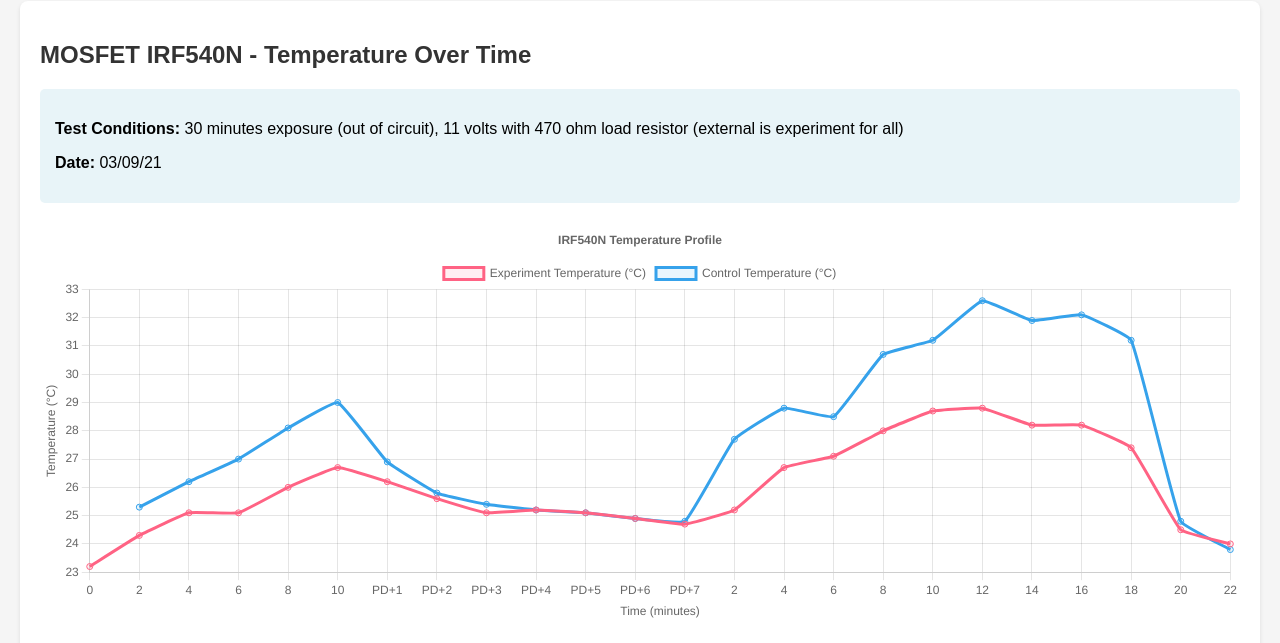
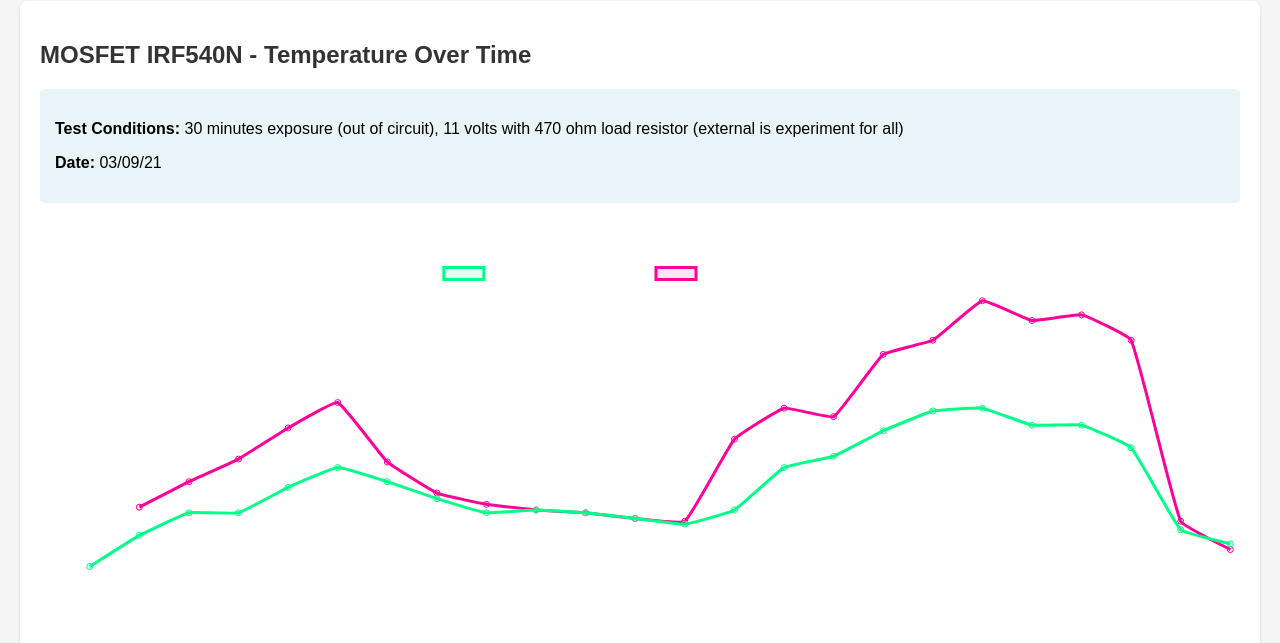
Before and after one commit to joshascalon/RFO, a plain HTML site: page component-test-chartsvvv.html in a window 1280 px wide. Shown: the part 79-722 px from the top of the page. Drawn offline with nearby package versions, Linux system fonts and the light colour scheme.

Commit message:
Add RFO presentation and experimental data visualization pages

```diff
--- a/component-test-chartsvvv.html
+++ b/component-test-chartsvvv.html
@@ -245,16 +245,29 @@
             </div>
         </div>
 
-        <!-- 13. ARM Processor Work Performance - 4/17/25 -->
+        <!-- 13. ARM Processor Computational Work - 4/17/25 -->
         <div class="chart-container">
-            <h2>ARM Processor - Computational Work & Throttling Analysis</h2>
+            <h2>ARM Processor - Total Computational Work Performed</h2>
             <div class="summary">
                 <p><strong>Test Period:</strong> 10 minutes sustained load</p>
                 <p><strong>Date:</strong> 4/17/25</p>
-                <p><strong>Results:</strong> Control throttled 71% of time vs RFO-treated 28% of time</p>
+                <p><strong>Results:</strong> RFO-treated processor completed 1.6% more computational work</p>
             </div>
             <div class="chart-wrapper">
-                <canvas id="armWorkChart"></canvas>
+                <canvas id="armComputeChart"></canvas>
+            </div>
+        </div>
+
+        <!-- 14. ARM Processor Throttling Analysis - 4/17/25 -->
+        <div class="chart-container">
+            <h2>ARM Processor - Thermal Throttling Analysis</h2>
+            <div class="summary">
+                <p><strong>Test Period:</strong> 10 minutes sustained load</p>
+                <p><strong>Date:</strong> 4/17/25</p>
+                <p><strong>Key Finding:</strong> 61% reduction in throttling with RFO treatment</p>
+            </div>
+            <div class="chart-wrapper">
+                <canvas id="armThrottleChart"></canvas>
             </div>
         </div>
     </div>
@@ -266,6 +279,20 @@
             Chart.defaults.font.size = 12;
             Chart.defaults.plugins.legend.position = 'top';
 
+            // Set up dark theme defaults for Chart.js
+            Chart.defaults.color = '#ffffff';
+            Chart.defaults.borderColor = 'rgba(255, 255, 255, 0.1)';
+            Chart.defaults.plugins.title.color = '#ffffff';
+            Chart.defaults.plugins.legend.labels.color = '#ffffff';
+            Chart.defaults.scale.grid.color = 'rgba(255, 255, 255, 0.05)';
+            Chart.defaults.scale.ticks.color = 'rgba(255, 255, 255, 0.8)';
+            Chart.defaults.scale.title.color = 'rgba(255, 255, 255, 0.9)';
+
+            // Remove loading screen after a delay
+            setTimeout(() => {
+                document.getElementById('loading').classList.add('hidden');
+            }, 800);
+
             // 1. IRF540N Temperature Chart
             const irf540nCtx = document.getElementById('irf540nChart').getContext('2d');
             new Chart(irf540nCtx, {
@@ -275,14 +302,14 @@
                     datasets: [{
                         label: 'Experiment Temperature (°C)',
                         data: [23.2, 24.3, 25.1, 25.1, 26, 26.7, 26.2, 25.6, 25.1, 25.2, 25.1, 24.9, 24.7, 25.2, 26.7, 27.1, 28, 28.7, 28.8, 28.2, 28.2, 27.4, 24.5, 24],
-                        borderColor: 'rgb(255, 99, 132)',
-                        backgroundColor: 'rgba(255, 99, 132, 0.1)',
+                        borderColor: '#00ff88',
+                        backgroundColor: 'rgba(0, 255, 136, 0.1)',
                         tension: 0.1
                     }, {
                         label: 'Control Temperature (°C)',
                         data: [null, 25.3, 26.2, 27, 28.1, 29, 26.9, 25.8, 25.4, 25.2, 25.1, 24.9, 24.8, 27.7, 28.8, 28.5, 30.7, 31.2, 32.6, 31.9, 32.1, 31.2, 24.8, 23.8],
-                        borderColor: 'rgb(54, 162, 235)',
-                        backgroundColor: 'rgba(54, 162, 235, 0.1)',
+                        borderColor: '#ff0099',
+                        backgroundColor: 'rgba(255, 0, 153, 0.1)',
                         tension: 0.1
                     }]
                 },
@@ -322,14 +349,14 @@
                     datasets: [{
                         label: 'Experiment Temperature (°C)',
                         data: [26.6, 28.3, 29.3, 29.3, 29.6, 29.6, 32.3, 33.3, 29.4, 26.6, 27.6, 27, 26.7, 26.1, 26.1],
-                        borderColor: 'rgb(255, 159, 64)',
-                        backgroundColor: 'rgba(255, 159, 64, 0.1)',
+                        borderColor: '#00d4ff',
+                        backgroundColor: 'rgba(0, 212, 255, 0.1)',
                         tension: 0.1
                     }, {
                         label: 'Control Temperature (°C)',
                         data: [29, 30.2, 29.3, 29.4, 30.2, 31.1, 32, 32.8, 30.8, 27.8, 26.7, 26.4, 26.1, 26.4, 26.4],
-                        borderColor: 'rgb(75, 192, 192)',
-                        backgroundColor: 'rgba(75, 192, 192, 0.1)',
+                        borderColor: '#8b5cf6',
+                        backgroundColor: 'rgba(139, 92, 246, 0.1)',
                         tension: 0.1
                     }]
                 },
@@ -369,14 +396,14 @@
                     datasets: [{
                         label: 'Experiment Temperature (°C)',
                         data: [26.6, 28.3, 29.3, 29.3, 29.3, 29.6, 29.3, 28.9, null, 27.7, 27.6, 27, 26.7, 26.6, 26.1],
-                        borderColor: 'rgb(153, 102, 255)',
-                        backgroundColor: 'rgba(153, 102, 255, 0.1)',
+                        borderColor: '#ff00ff',
+                        backgroundColor: 'rgba(255, 0, 255, 0.1)',
                         tension: 0.1
                     }, {
                         label: 'Control Temperature (°C)',
                         data: [29, 30.2, 29.3, 29.4, 30.2, 31.1, 32, 32.8, null, 30, 28.5, 27.3, 26.7, 26.4, 26.1],
-                        borderColor: 'rgb(255, 206, 86)',
-                        backgroundColor: 'rgba(255, 206, 86, 0.1)',
+                        borderColor: '#ffd700',
+                        backgroundColor: 'rgba(255, 215, 0, 0.1)',
                         tension: 0.1
                     }]
                 },
@@ -416,14 +443,14 @@
                     datasets: [{
                         label: 'Experiment Temperature (°C)',
                         data: [32.5, 30.9, 33, 33.3, 32.1, 36, 36.7, null],
-                        borderColor: 'rgb(255, 99, 132)',
-                        backgroundColor: 'rgba(255, 99, 132, 0.1)',
+                        borderColor: '#00ff88',
+                        backgroundColor: 'rgba(0, 255, 136, 0.1)',
                         tension: 0.1
                     }, {
                         label: 'Control Temperature (°C)',
                         data: [32.0, 33.3, 36.0, 35.4, 39, 39.6, 39.8, null],
-                        borderColor: 'rgb(54, 162, 235)',
-                        backgroundColor: 'rgba(54, 162, 235, 0.1)',
+                        borderColor: '#ff0099',
+                        backgroundColor: 'rgba(255, 0, 153, 0.1)',
                         tension: 0.1
                     }]
                 },
@@ -463,14 +490,14 @@
                     datasets: [{
                         label: 'Experiment (mV)',
                         data: [3.29, 6.1, 2.49, 5.8, 4.8, 4.12],
-                        backgroundColor: 'rgba(255, 99, 132, 0.5)',
-                        borderColor: 'rgb(255, 99, 132)',
+                        backgroundColor: 'rgba(0, 255, 136, 0.5)',
+                        borderColor: '#00ff88',
                         borderWidth: 1
                     }, {
                         label: 'Control (mV)',
                         data: [2.49, 0.94, 0.14, 1.9, 1.6, 0.94],
-                        backgroundColor: 'rgba(54, 162, 235, 0.5)',
-                        borderColor: 'rgb(54, 162, 235)',
+                        backgroundColor: 'rgba(255, 0, 153, 0.5)',
+                        borderColor: '#ff0099',
                         borderWidth: 1
                     }]
                 },
@@ -522,27 +549,27 @@
                     datasets: [{
                         label: 'Experiment Temperature (°C)',
                         data: [25, 26.2, 26.8, 26.9, 27.6, 27.7, 27.3, 26.1, 27.1, 27.5, 27.6, 27.1, 27.5, 27.7, 27.6, 26.3, 25.7, 24.5, 24.3, 23.9, 22.7, 22.1],
-                        borderColor: 'rgb(255, 99, 132)',
-                        backgroundColor: 'rgba(255, 99, 132, 0.1)',
+                        borderColor: '#00ff88',
+                        backgroundColor: 'rgba(0, 255, 136, 0.1)',
                         tension: 0.1
                     }, {
                         label: 'Control Temperature (°C)',
                         data: [28.2, 30.4, 31.6, 32.5, 32.9, 33.1, 33.1, 33.8, 33.9, 34.2, 34.2, 33.9, 34.1, 34.3, 34.3, 22, 29.9, 25.3, 23.2, 26.5, 25.6, 20.2],
-                        borderColor: 'rgb(54, 162, 235)',
-                        backgroundColor: 'rgba(54, 162, 235, 0.1)',
+                        borderColor: '#ff0099',
+                        backgroundColor: 'rgba(255, 0, 153, 0.1)',
                         tension: 0.1
                     }, {
                         label: 'VDS Control (V)',
                         data: [0.42, 0.43, 0.43, 0.43, 0.43, 0.43, 0.446, 0.446, 0.436, 0.436, 0.435, 0.436, 0.436, 0.436, 0.436, 0.2, null, null, null, null, null, null],
-                        borderColor: 'rgb(75, 192, 192)',
-                        backgroundColor: 'rgba(75, 192, 192, 0.1)',
+                        borderColor: '#8b5cf6',
+                        backgroundColor: 'rgba(139, 92, 246, 0.1)',
                         tension: 0.1,
                         yAxisID: 'y1'
                     }, {
                         label: 'VDS Experiment (V)',
                         data: [0.80, 0.80, 0.80, 0.80, 0.80, 0.807, 0.805, 0.804, 0.805, 0.807, 0.806, 0.806, 0.807, null, null, null, null, null, null, null, null, null],
-                        borderColor: 'rgb(255, 206, 86)',
-                        backgroundColor: 'rgba(255, 206, 86, 0.1)',
+                        borderColor: '#ffd700',
+                        backgroundColor: 'rgba(255, 215, 0, 0.1)',
                         tension: 0.1,
                         yAxisID: 'y1'
                     }]
@@ -597,27 +624,27 @@
                     datasets: [{
                         label: 'Experiment Temperature (°C)',
                         data: [null, null, null, null, null, 27.1, 28.3, 29.5, 29.8, 29.2, 28.0],
-                        borderColor: 'rgb(255, 99, 132)',
-                        backgroundColor: 'rgba(255, 99, 132, 0.1)',
+                        borderColor: '#00ff88',
+                        backgroundColor: 'rgba(0, 255, 136, 0.1)',
                         tension: 0.1
                     }, {
                         label: 'Control Temperature (°C)',
                         data: [null, null, null, null, null, 31.8, 34.8, 37.8, 38.1, 38.5, 38.3],
-                        borderColor: 'rgb(54, 162, 235)',
-                        backgroundColor: 'rgba(54, 162, 235, 0.1)',
+                        borderColor: '#ff0099',
+                        backgroundColor: 'rgba(255, 0, 153, 0.1)',
                         tension: 0.1
                     }, {
                         label: 'VDS Experiment (V)',
                         data: [0.80, 0.789, 0.79, 0.80, 0.777, 0.793, 0.791, 0.786, 0.779, 0.69, 0.65],
-                        borderColor: 'rgb(75, 192, 192)',
-                        backgroundColor: 'rgba(75, 192, 192, 0.1)',
+                        borderColor: '#8b5cf6',
+                        backgroundColor: 'rgba(139, 92, 246, 0.1)',
                         tension: 0.1,
                         yAxisID: 'y1'
                     }, {
                         label: 'VDS Control (V)',
                         data: [0.49, 0.541, 0.541, 0.541, 0.461, 0.451, 0.461, 0.461, 0.488, 0.449, 0.806],
-                        borderColor: 'rgb(255, 206, 86)',
-                        backgroundColor: 'rgba(255, 206, 86, 0.1)',
+                        borderColor: '#ffd700',
+                        backgroundColor: 'rgba(255, 215, 0, 0.1)',
                         tension: 0.1,
                         yAxisID: 'y1'
                     }]
@@ -672,14 +699,14 @@
                     datasets: [{
                         label: 'Experiment Current (mA)',
                         data: [0, 4.3, 31.9],
-                        borderColor: 'rgb(255, 99, 132)',
-                        backgroundColor: 'rgba(255, 99, 132, 0.1)',
+                        borderColor: '#00ff88',
+                        backgroundColor: 'rgba(0, 255, 136, 0.1)',
                         tension: 0.1
                     }, {
                         label: 'Control Current (mA)',
                         data: [0, 5.2, 39.9],
-                        borderColor: 'rgb(54, 162, 235)',
-                        backgroundColor: 'rgba(54, 162, 235, 0.1)',
+                        borderColor: '#ff0099',
+                        backgroundColor: 'rgba(255, 0, 153, 0.1)',
                         tension: 0.1
                     }]
                 },
@@ -719,14 +746,14 @@
                     datasets: [{
                         label: 'Treated (RFO)',
                         data: [2.4],
-                        backgroundColor: 'rgba(54, 162, 235, 0.8)',
-                        borderColor: 'rgb(54, 162, 235)',
+                        backgroundColor: 'rgba(255, 0, 153, 0.8)',
+                        borderColor: '#ff0099',
                         borderWidth: 1
                     }, {
                         label: 'Control',
                         data: [3.1],
-                        backgroundColor: 'rgba(255, 99, 132, 0.8)',
-                        borderColor: 'rgb(255, 99, 132)',
+                        backgroundColor: 'rgba(0, 255, 136, 0.8)',
+                        borderColor: '#00ff88',
                         borderWidth: 1
                     }]
                 },
@@ -776,20 +803,20 @@
                     datasets: [{
                         label: 'Experiment Temperature (°C)',
                         data: [22.8, 24.5, 25.3, 25.9, 26.4, 26.8, 27, null, null, 27, 27.5, 29.9, 27.9],
-                        borderColor: 'rgb(255, 99, 132)',
-                        backgroundColor: 'rgba(255, 99, 132, 0.1)',
+                        borderColor: '#00ff88',
+                        backgroundColor: 'rgba(0, 255, 136, 0.1)',
                         tension: 0.1
                     }, {
                         label: 'Control Temperature (°C)',
                         data: [22.6, 25.3, 26.5, 27.3, 27.9, 28, 27.5, null, null, 29.0, 29.3, 30, 29.9],
-                        borderColor: 'rgb(54, 162, 235)',
-                        backgroundColor: 'rgba(54, 162, 235, 0.1)',
+                        borderColor: '#ff0099',
+                        backgroundColor: 'rgba(255, 0, 153, 0.1)',
                         tension: 0.1
                     }, {
                         label: 'VDS (V)',
                         data: [null, 4.25, 4.26, 4.4, 4.52, 4.5, 4.54, null, null, 4.58, 4.58, 4.58, 4.59],
-                        borderColor: 'rgb(75, 192, 192)',
-                        backgroundColor: 'rgba(75, 192, 192, 0.1)',
+                        borderColor: '#8b5cf6',
+                        backgroundColor: 'rgba(139, 92, 246, 0.1)',
                         tension: 0.1,
                         yAxisID: 'y1'
                     }]
@@ -844,15 +871,15 @@
                     datasets: [{
                         label: 'Control',
                         data: [1800, 1800, 1800, 1800, 1800, 1800, 1800, 1800, 1800, 1800, 1800, 1800, 1800, 1800, 1800, 1800, 1800, 1800, 1800, 1800, 1800, 1780, 1750, 1730, 1710, 1720, 1740, 1750, 1730, 1710, 1700, 1720, 1710, 1700, 1690, 1680, 1670, 1680, 1690, 1700, 1690, 1680, 1670, 1660, 1670, 1680, 1690, 1700, 1690, 1680, 1670, 1660, 1670, 1680, 1690, 1700, 1710, 1700, 1690, 1680, 1670],
-                        borderColor: 'rgb(54, 162, 235)',
-                        backgroundColor: 'rgba(54, 162, 235, 0.1)',
+                        borderColor: '#ff0099',
+                        backgroundColor: 'rgba(255, 0, 153, 0.1)',
                         tension: 0.1,
                         borderDash: [5, 5]
                     }, {
                         label: 'RFO Treated',
                         data: [1800, 1800, 1800, 1800, 1800, 1800, 1800, 1800, 1800, 1800, 1800, 1800, 1800, 1800, 1800, 1800, 1800, 1800, 1800, 1800, 1800, 1800, 1790, 1780, 1770, 1760, 1750, 1760, 1770, 1760, 1750, 1740, 1730, 1740, 1750, 1740, 1730, 1720, 1730, 1740, 1750, 1740, 1730, 1720, 1730, 1740, 1750, 1760, 1750, 1740, 1730, 1740, 1750, 1760, 1770, 1760, 1750, 1740, 1730, 1720, 1710],
-                        borderColor: 'rgb(255, 159, 64)',
-                        backgroundColor: 'rgba(255, 159, 64, 0.1)',
+                        borderColor: '#00d4ff',
+                        backgroundColor: 'rgba(0, 212, 255, 0.1)',
                         tension: 0.1,
                         borderDash: [5, 5]
                     }]
@@ -871,7 +898,7 @@
                                     type: 'line',
                                     xMin: 219,
                                     xMax: 219,
-                                    borderColor: 'rgba(54, 162, 235, 0.5)',
+                                    borderColor: 'rgba(255, 0, 153, 0.5)',
                                     borderWidth: 2,
                                     borderDash: [2, 2],
                                     label: {
@@ -884,7 +911,7 @@
                                     type: 'line',
                                     xMin: 287,
                                     xMax: 287,
-                                    borderColor: 'rgba(255, 159, 64, 0.5)',
+                                    borderColor: 'rgba(0, 212, 255, 0.5)',
                                     borderWidth: 2,
                                     borderDash: [2, 2],
                                     label: {
@@ -925,14 +952,14 @@
                     datasets: [{
                         label: 'Control',
                         data: [40, 45, 50, 55, 60, 65, 68, 70, 72, 74, 75, 76, 77, 78, 79, 79.5, 80, 80.5, 81, 81.5, 82, 82.5, 83, 83.5, 84, 84.2, 84.4, 84.6, 84.8, 85, 85, 85, 85, 85, 85, 85, 85, 85, 85, 85, 85, 85, 85, 85, 85, 85, 85, 85, 85, 85, 85, 85, 85, 85, 85, 84, 82, 78, 72, 65],
-                        borderColor: 'rgb(54, 162, 235)',
-                        backgroundColor: 'rgba(54, 162, 235, 0.1)',
+                        borderColor: '#ff0099',
+                        backgroundColor: 'rgba(255, 0, 153, 0.1)',
                         tension: 0.1
                     }, {
                         label: 'RFO Treated',
                         data: [40, 44, 48, 52, 56, 60, 63, 65, 67, 69, 70, 71, 72, 73, 74, 75, 76, 77, 78, 79, 79.5, 80, 80.5, 81, 81.5, 82, 82.2, 82.4, 82.6, 82.8, 83, 83, 83, 83, 83, 83, 83, 83, 83, 83, 83, 83, 83, 83, 83, 83, 83, 83, 83, 83, 83, 83, 83, 83, 83, 82, 80, 76, 70, 63],
-                        borderColor: 'rgb(255, 159, 64)',
-                        backgroundColor: 'rgba(255, 159, 64, 0.1)',
+                        borderColor: '#00d4ff',
+                        backgroundColor: 'rgba(0, 212, 255, 0.1)',
                         tension: 0.1
                     }]
                 },
@@ -963,24 +990,26 @@
                 }
             });
 
-            // 13. ARM Processor Work & Throttling Chart
-            const armWorkCtx = document.getElementById('armWorkChart').getContext('2d');
-            new Chart(armWorkCtx, {
+            // 13. ARM Processor Computational Work Chart
+            const armComputeCtx = document.getElementById('armComputeChart').getContext('2d');
+            new Chart(armComputeCtx, {
                 type: 'bar',
                 data: {
-                    labels: ['Total Cumulative Clock Cycles', 'Throttling Time (%)'],
+                    labels: ['Total Cumulative Clock Cycles'],
                     datasets: [{
                         label: 'Control',
-                        data: [1045254, 71],
-                        backgroundColor: 'rgba(54, 162, 235, 0.8)',
-                        borderColor: 'rgb(54, 162, 235)',
-                        borderWidth: 1
+                        data: [1045254],
+                        backgroundColor: 'rgba(255, 0, 153, 0.8)',
+                        borderColor: '#ff0099',
+                        borderWidth: 2,
+                        barThickness: 100
                     }, {
                         label: 'RFO Treated',
-                        data: [1061651, 28],
-                        backgroundColor: 'rgba(255, 159, 64, 0.8)',
-                        borderColor: 'rgb(255, 159, 64)',
-                        borderWidth: 1
+                        data: [1061651],
+                        backgroundColor: 'rgba(0, 212, 255, 0.8)',
+                        borderColor: '#00d4ff',
+                        borderWidth: 2,
+                        barThickness: 100
                     }]
                 },
                 options: {
@@ -989,23 +1018,113 @@
                     plugins: {
                         title: {
                             display: true,
-                            text: 'Total Work Performed & Thermal Throttling Analysis'
+                            text: 'Total Computational Work Over 10 Minutes',
+                            font: {
+                                size: 16
+                            }
+                        },
+                        tooltip: {
+                            callbacks: {
+                                label: function(context) {
+                                    let label = context.dataset.label || '';
+                                    if (label) {
+                                        label += ': ';
+                                    }
+                                    label += context.parsed.y.toLocaleString() + ' cycles';
+                                    return label;
+                                }
+                            }
                         }
                     },
                     scales: {
                         y: {
                             beginAtZero: true,
+                            min: 1000000,
+                            max: 1100000,
                             title: {
                                 display: true,
-                                text: 'Value'
+                                text: 'Clock Cycles'
                             },
                             ticks: {
-                                callback: function(value, index) {
-                                    if (this.getLabelForValue(value) === 'Total Cumulative Clock Cycles') {
-                                        return value.toLocaleString();
+                                callback: function(value) {
+                                    return (value / 1000000).toFixed(2) + 'M';
+                                }
+                            }
+                        },
+                        x: {
+                            title: {
+                                display: true,
+                                text: ''
+                            }
+                        }
+                    }
+                }
+            });
+
+            // 14. ARM Processor Throttling Chart
+            const armThrottleCtx = document.getElementById('armThrottleChart').getContext('2d');
+            new Chart(armThrottleCtx, {
+                type: 'bar',
+                data: {
+                    labels: ['Thermal Throttling Time'],
+                    datasets: [{
+                        label: 'Control',
+                        data: [71],
+                        backgroundColor: 'rgba(255, 0, 153, 0.8)',
+                        borderColor: '#ff0099',
+                        borderWidth: 2,
+                        barThickness: 100
+                    }, {
+                        label: 'RFO Treated',
+                        data: [28],
+                        backgroundColor: 'rgba(0, 212, 255, 0.8)',
+                        borderColor: '#00d4ff',
+                        borderWidth: 2,
+                        barThickness: 100
+                    }]
+                },
+                options: {
+                    responsive: true,
+                    maintainAspectRatio: false,
+                    plugins: {
+                        title: {
+                            display: true,
+                            text: 'Percentage of Time Spent Throttling',
+                            font: {
+                                size: 16
+                            }
+                        },
+                        tooltip: {
+                            callbacks: {
+                                label: function(context) {
+                                    let label = context.dataset.label || '';
+                                    if (label) {
+                                        label += ': ';
                                     }
+                                    label += context.parsed.y + '%';
+                                    return label;
+                                }
+                            }
+                        }
+                    },
+                    scales: {
+                        y: {
+                            beginAtZero: true,
+                            max: 100,
+                            title: {
+                                display: true,
+                                text: 'Throttling Time (%)'
+                            },
+                            ticks: {
+                                callback: function(value) {
                                     return value + '%';
                                 }
+                            }
+                        },
+                        x: {
+                            title: {
+                                display: true,
+                                text: ''
                             }
                         }
                     }
```
Also changed, not shown: index.html (+9 -0 lines).
